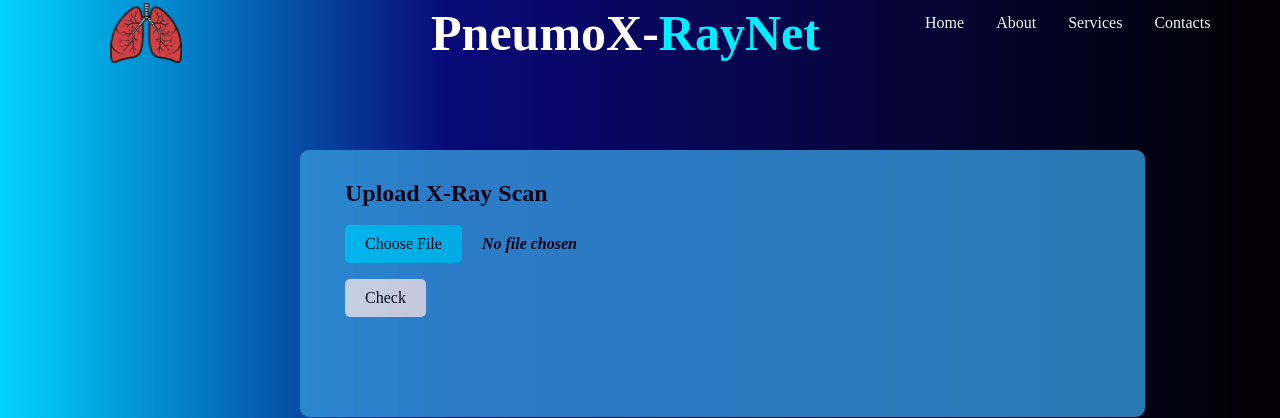
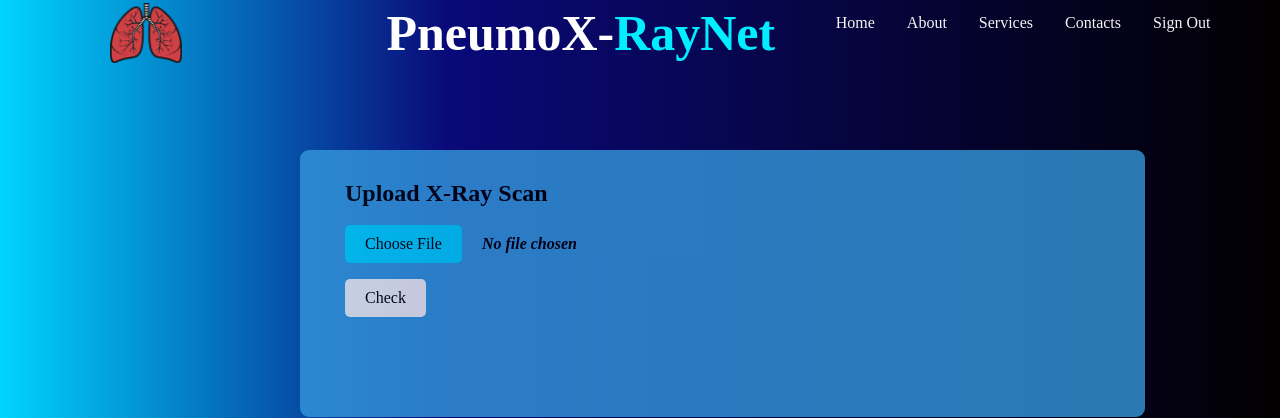
Before and after one commit to nishchalacharya/Pneumo-scan, a Django app: page /loginapp/pneumoniadiv/ in a window 1280 px wide. Shown: the top 418 px of the page. Run offline with Django 5.2, Linux system fonts and the light colour scheme.

Commit message:
Update pneumoniadiv.html
Additional

```diff
--- a/loginapp/templates/pneumoniadiv.html
+++ b/loginapp/templates/pneumoniadiv.html
@@ -27,6 +27,7 @@
                 <a href="{% url 'about_page' %}" class="nav-item" data-page="about">About</a>
                 <a href="{% url 'service_page' %}" class="nav-item" data-page="services">Services</a>
                 <a href="{% url 'contact_page' %}" class="nav-item" data-page="contacts">Contacts</a>
+            <a href="{% url 'login' %}" class="nav-item" data-page="sign-out">Sign Out</a>
          </nav>
     </div>
         <div class="upload-section">
```
